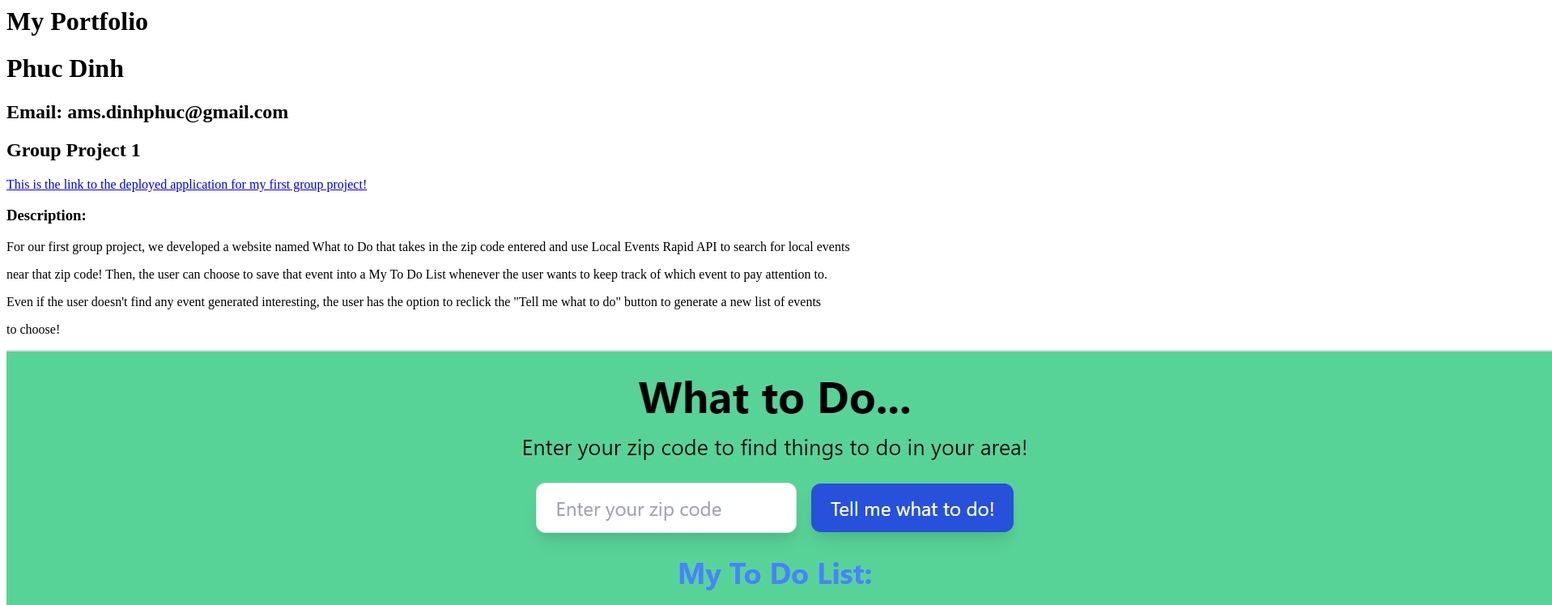
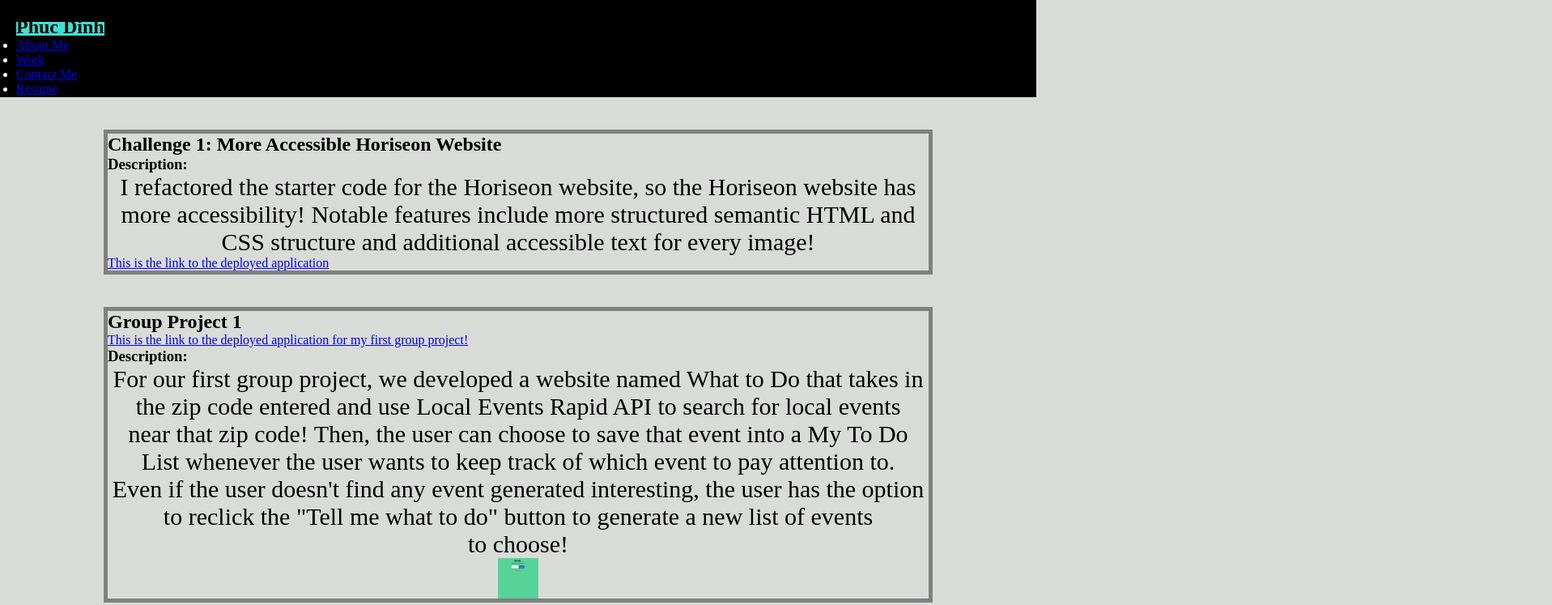
Before and after one commit to Fuvolution/my-portfolio, a plain HTML site: page index.html in a window 1280 px wide. Shown: the top 747 px of the page at 81% size, 1917 px wide, since content can reach past the window. Drawn offline with Linux system fonts and the light colour scheme.

Commit message:
Added CSS file and code

```diff
--- /dev/null
+++ b/assets/style.css
@@ -0,0 +1,51 @@
+* {
+    box-sizing: border-box;
+    padding: 0;
+    margin: 0;
+}
+
+body {
+    background-color: #d9dcd6;
+}
+
+.main-header {
+    display: block;
+    padding: 20px;
+    width: 100%;
+    height: 120px;
+    background-color:black;
+    color:#ffffff;
+}
+
+.name-container {
+    display: inline;
+    width: 25%;
+    background-color:turquoise;
+}
+
+.my-name-heading {
+    display: inline;
+    color:black;
+    font-family:'Trebuchet MS', 'Lucida Sans Unicode', 'Lucida Grande', 'Lucida Sans', Arial, sans-serif
+    font-size 150px;
+}
+
+main .challenge-1,
+main .group-project-1{
+    width: 80%;
+    margin: 40px auto;
+    border: 5px solid gray;
+}
+
+p{
+    text-align: center;
+    font-size: 30px;
+}
+
+img{
+    display: block;
+    height: 50px;
+    width: 50px;
+    margin-left: auto;
+    margin-right: auto;
+}
--- a/index.html
+++ b/index.html
@@ -1,17 +1,46 @@
+<!DOCTYPE html>
 <html lang="en">
     <head>
         <meta charset="UTF-8">
-        <link rel="stylesheet" href="./my-portfolio/style.css"/>
+        <meta http-equiv="X-UA-Compatible" content="IE=edge" />
+        <meta name="viewport" content="width=device-width, initial-scale=1.0" />
+        <link rel="stylesheet" href="./assets/style.css"/>
+        <title>Phuc Portfolio</title>
     </head>
 
     <body>
-        <h1> <strong> My Portfolio </strong></h1>
-        <header>
-            <h1> Phuc Dinh </h1>
-            <h2> Email: ams.dinhphuc@gmail.com </h2>
+        <header class="main-header">
+            <section class="name-container">
+                <h1 class="my-name-heading"> <strong> Phuc Dinh </strong></h1>
+            </section>
+            <nav>
+                <ul class="navigation-links-list">
+                    <li class="nav-item">
+                        <a class="navigation-links" href="#about-me">About Me</a>
+                    </li>
+                    <li class="nav-item">
+                        <a class="navigation-links" href="#work">Work</a>
+                    </li>
+                    <li class="nav-item">
+                        <a class="navigation-links" href="#contact-me">Contact Me</a>
+                    </li>
+                    <li class="nav-item">
+                        <a class="navigation-links" href="#resume">Resume</a>
+                    </li>
+                </ul>
+            </nav>
         </header>
 
-        <section id="group-project-1">
+        <main class="assignments">
+            <section class="challenge-1">
+                <h2> Challenge 1: More Accessible Horiseon Website </h2>
+                <h3> Description: </h3>
+                <p> I refactored the starter code for the Horiseon website, so the Horiseon website has more accessibility! Notable features include
+                    more structured semantic HTML and CSS structure and additional accessible text for every image!
+                </p>
+                <a href="https://fuvolution.github.io/more-accessible-Horiseon-website/"> This is the link to the deployed application</a>
+            </section>
+            <section class="group-project-1">
                 <h2> Group Project 1 </h2>
                 <a href="https://lildano50.github.io/group-project-1/"> This is the link to the deployed application for my first group project!</a>
                 <h3> Description: </h3>
@@ -19,7 +48,8 @@
                 <p> near that zip code! Then, the user can choose to save that event into a My To Do List whenever the user wants to keep track of which event to pay attention to. </p>
                 <p> Even if the user doesn't find any event generated interesting, the user has the option to reclick the "Tell me what to do" button to generate a new list of events </p>
                 <p> to choose! </p>
-            <img src="group-project-1 deployed application image.png"> </img>
+                <img src="./assets/group-project-1-deployed-application image.png" id="application-id-2"></img>
             </section>
+        </main>
     </body>
 </html>
```
Also changed, not shown: assets/group-project-1-deployed-application image.png (renamed from group-project-1 deployed application image.png), style.css (deleted). Lines whose indentation alone changed are shown as unchanged.
